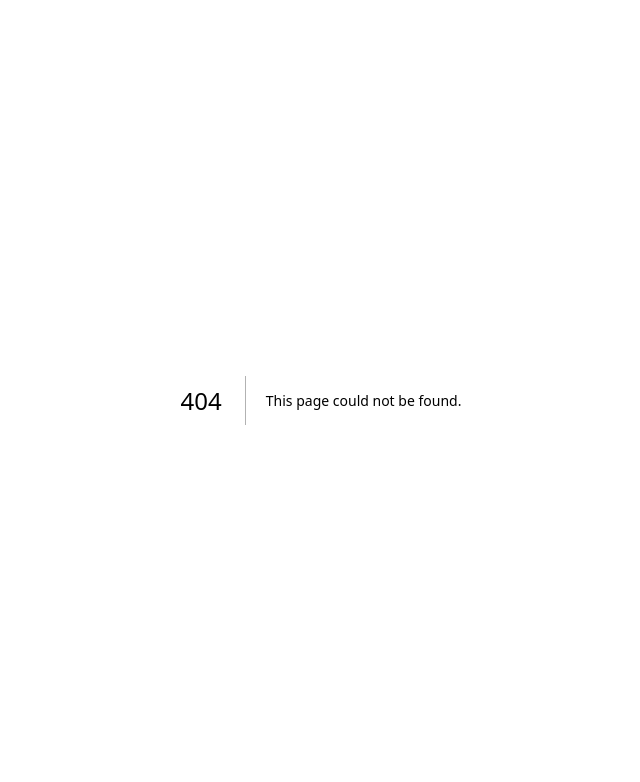
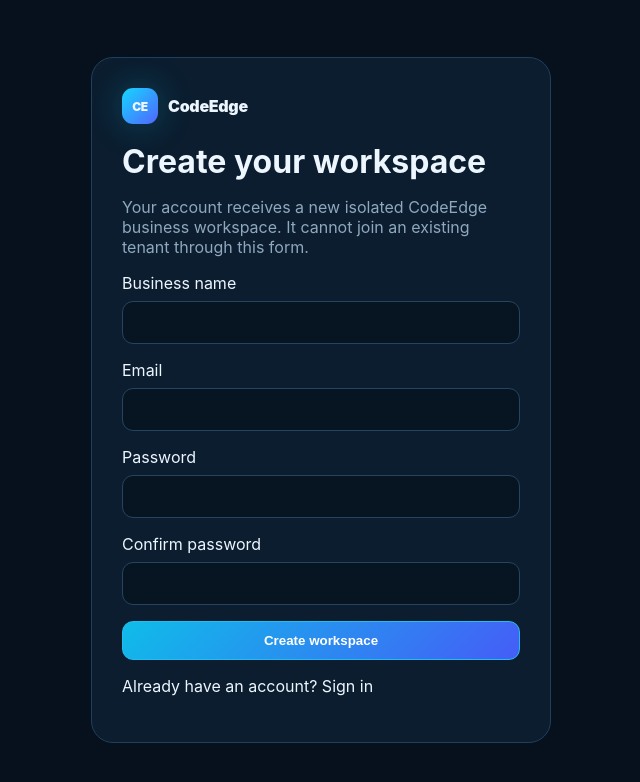
Before and after one commit to sohail654312-gif/codeedge-business-os, a Next.js app: page /signup in a window 1280 px wide. Before the commit this address had no page. Shown: the top 782 px of the page, without its empty margins (319-959 px from the left). Built offline with nearby package versions, Linux system fonts and the light colour scheme.

Commit message:
auth: add owner signup page

```diff
--- /dev/null
+++ b/src/app/signup/page.tsx
@@ -0,0 +1,21 @@
+import Link from "next/link";
+import { Brand } from "@/components/Brand";
+import { SignupForm } from "@/components/auth/SignupForm";
+
+export default function SignupPage() {
+  return (
+    <main className="loginWrap">
+      <div className="loginCard">
+        <Brand />
+        <h1>Create your workspace</h1>
+        <p className="muted">
+          Your account receives a new isolated CodeEdge business workspace. It cannot join an existing tenant through this form.
+        </p>
+        <SignupForm />
+        <p className="authSwitch">
+          Already have an account? <Link href="/login">Sign in</Link>
+        </p>
+      </div>
+    </main>
+  );
+}
```
